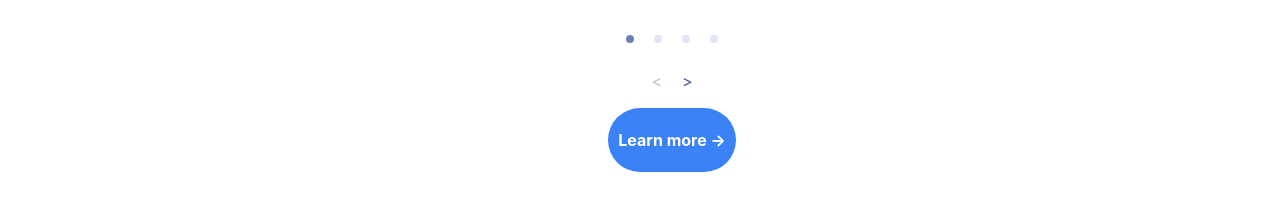
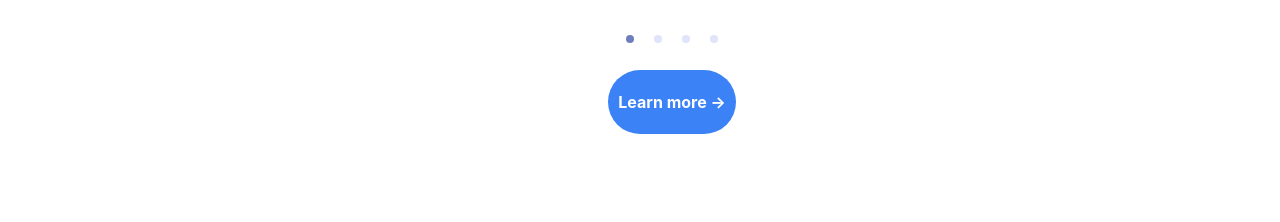
Before and after one commit to CSESoc-CompClub/cc-website-v2, a React (Create React App) app: page / in a window 1280 px wide. Shown: the part 1530-1752 px from the top of the page. Built offline with nearby package versions, Linux system fonts and the light colour scheme; the HTML template or start-up script is replaced by a standard one.

Commit message:
made changes to roulette

```diff
--- a/src/pages/Home.jsx
+++ b/src/pages/Home.jsx
@@ -129,14 +129,15 @@ export default function Home() {
                 <p class="text-5xl font-Inter font-semibold">UPCOMING EVENTS</p>
                 <div className="w-9/12 pt-20 pl-96 justify-items-center"> <AliceCarousel
                     mouseTracking
+                    disableButtonsControls
                     items={items}
                     responsive={responsive}
                     controlsStrategy="alternate"
                 />
                     <button
-                        class="bg-blue-500 hover:bg-blue-700 text-white font-bold h-16 w-32 rounded-full"
+                        class="bg-blue-500 hover:bg-blue-700 text-white font-bold h-16 w-32 mt-4 rounded-full"
                     >
-                        <p class = "decoration-white"> Learn more → </p>
+                        <p class="decoration-white"> Learn more → </p>
                     </button>
                 </div>
             </div>
```
